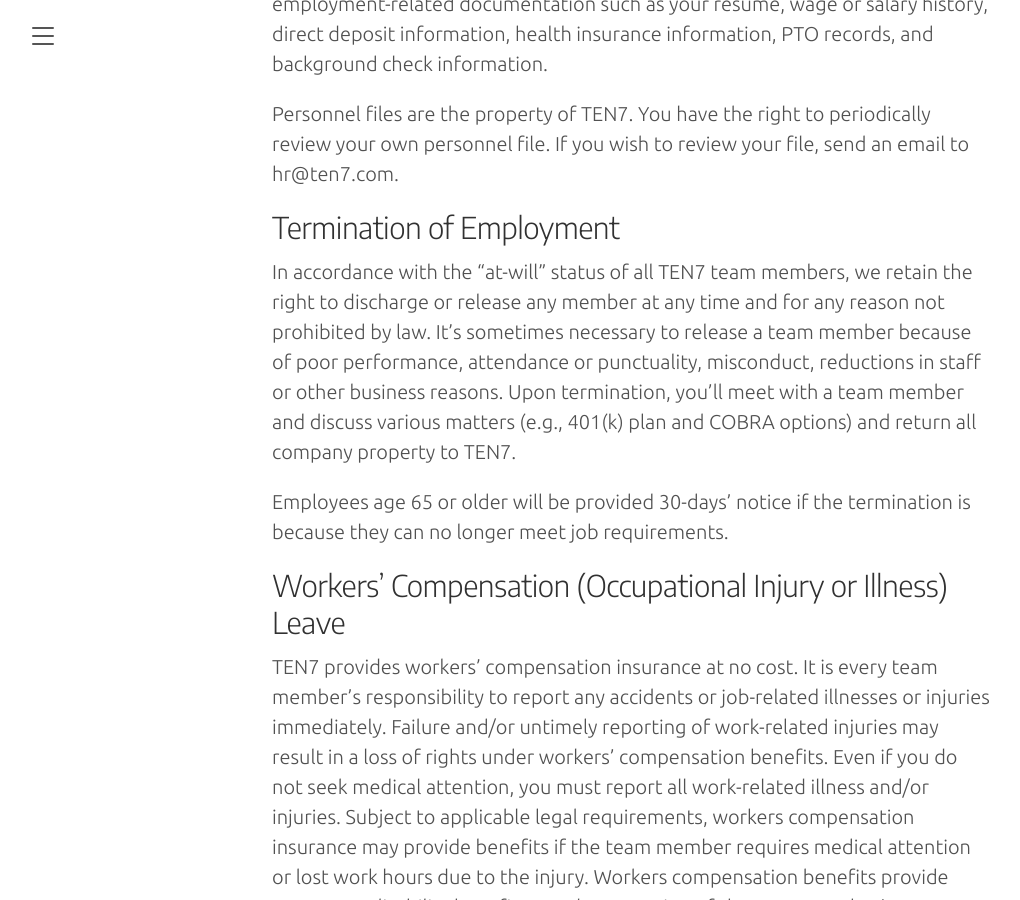
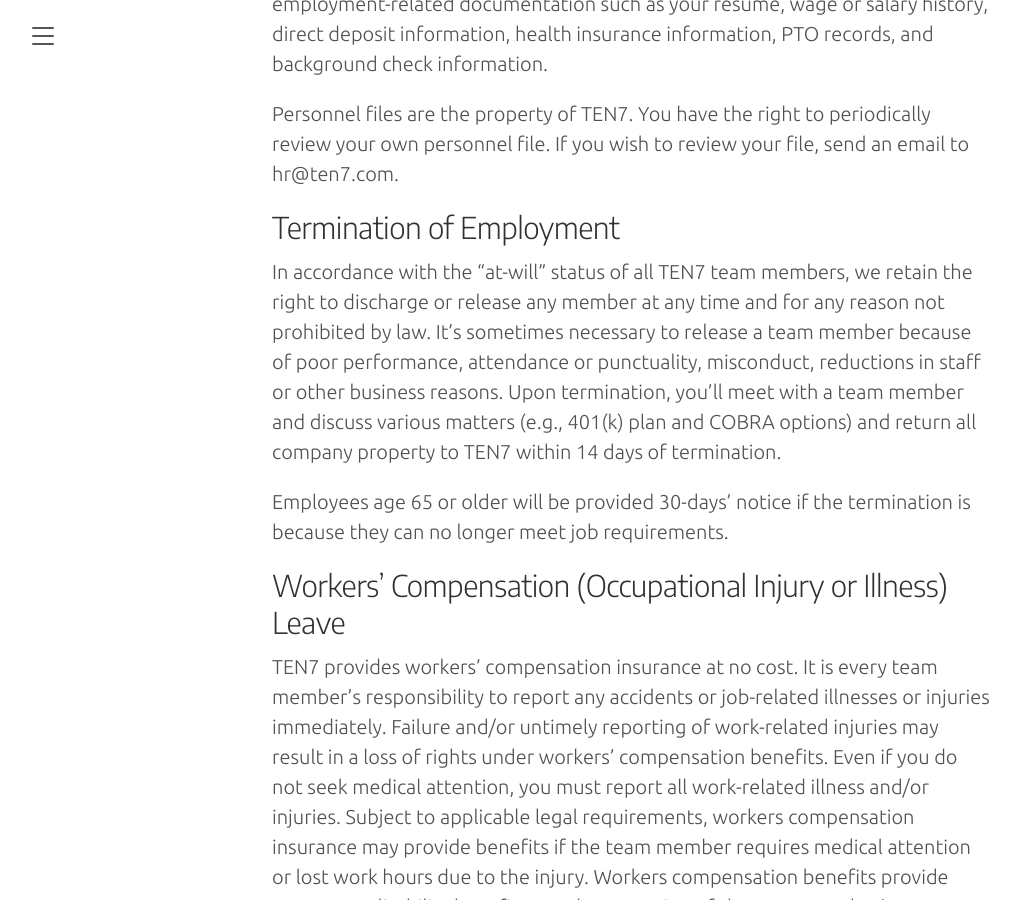
Before and after one commit to ten7/handbook.ten7.com, a Jekyll site: the page built from 080-legalese.md, in a window 1280 px wide and 900 px high, scrolled down 4095 px. Shown: the whole window, without its empty margins (8-1028 px from the left). Built offline with Jekyll 4.4.1, drawn with Linux system fonts in a browser that asks for light colours; some web fonts are replaced; our own code applies the rules of GitHub Pages for plain Markdown files.

Commit message:
Update 080-legalese.md

```diff
--- a/080-legalese.md
+++ b/080-legalese.md
@@ -55,7 +55,7 @@
 
 ## Termination of Employment
 
-In accordance with the “at-will” status of all TEN7 team members, we retain the right to discharge or release any member at any time and for any reason not prohibited by law. It’s sometimes necessary to release a team member because of poor performance, attendance or punctuality, misconduct, reductions in staff or other business reasons. Upon termination, you’ll meet with a team member and discuss various matters (e.g., 401(k) plan and COBRA options) and return all company property to TEN7.
+In accordance with the “at-will” status of all TEN7 team members, we retain the right to discharge or release any member at any time and for any reason not prohibited by law. It’s sometimes necessary to release a team member because of poor performance, attendance or punctuality, misconduct, reductions in staff or other business reasons. Upon termination, you’ll meet with a team member and discuss various matters (e.g., 401(k) plan and COBRA options) and return all company property to TEN7 within 14 days of termination.
 
 Employees age 65 or older will be provided 30-days’ notice if the termination is because they can no longer meet job requirements.
 
```
